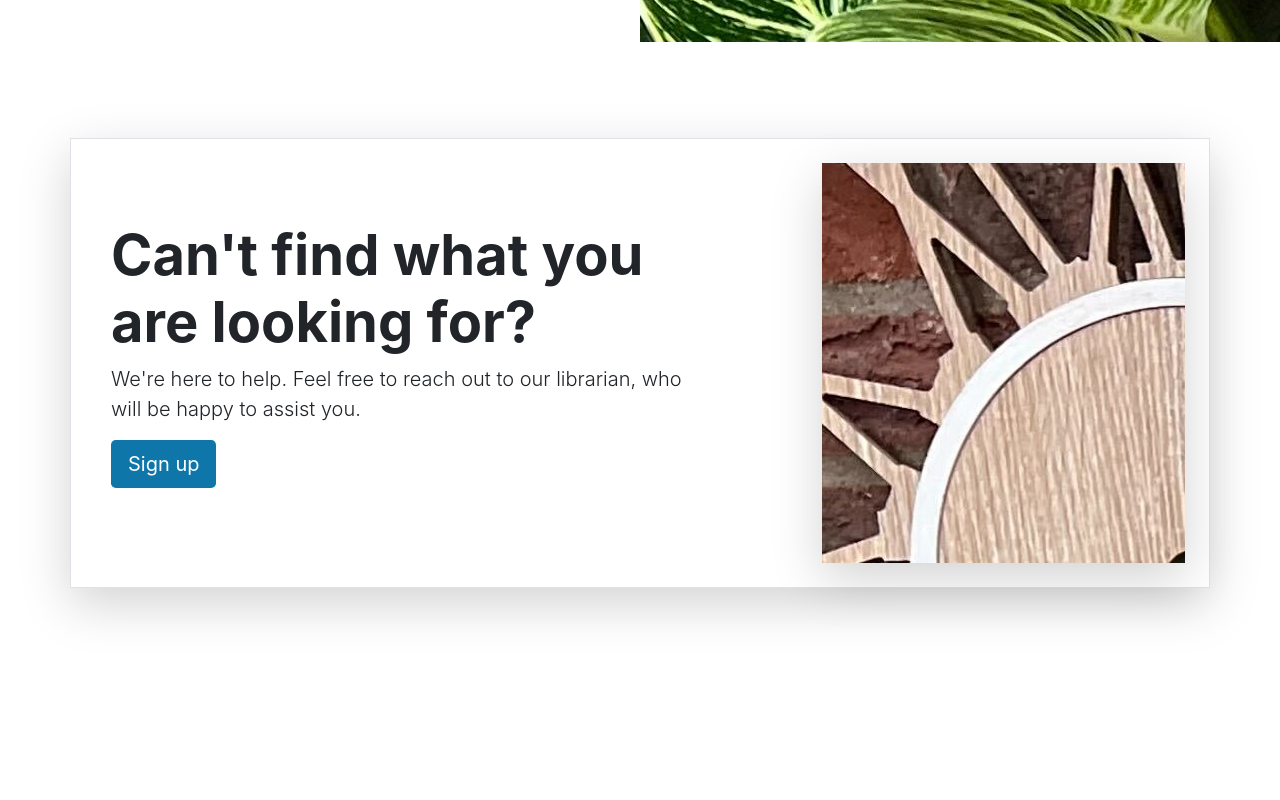
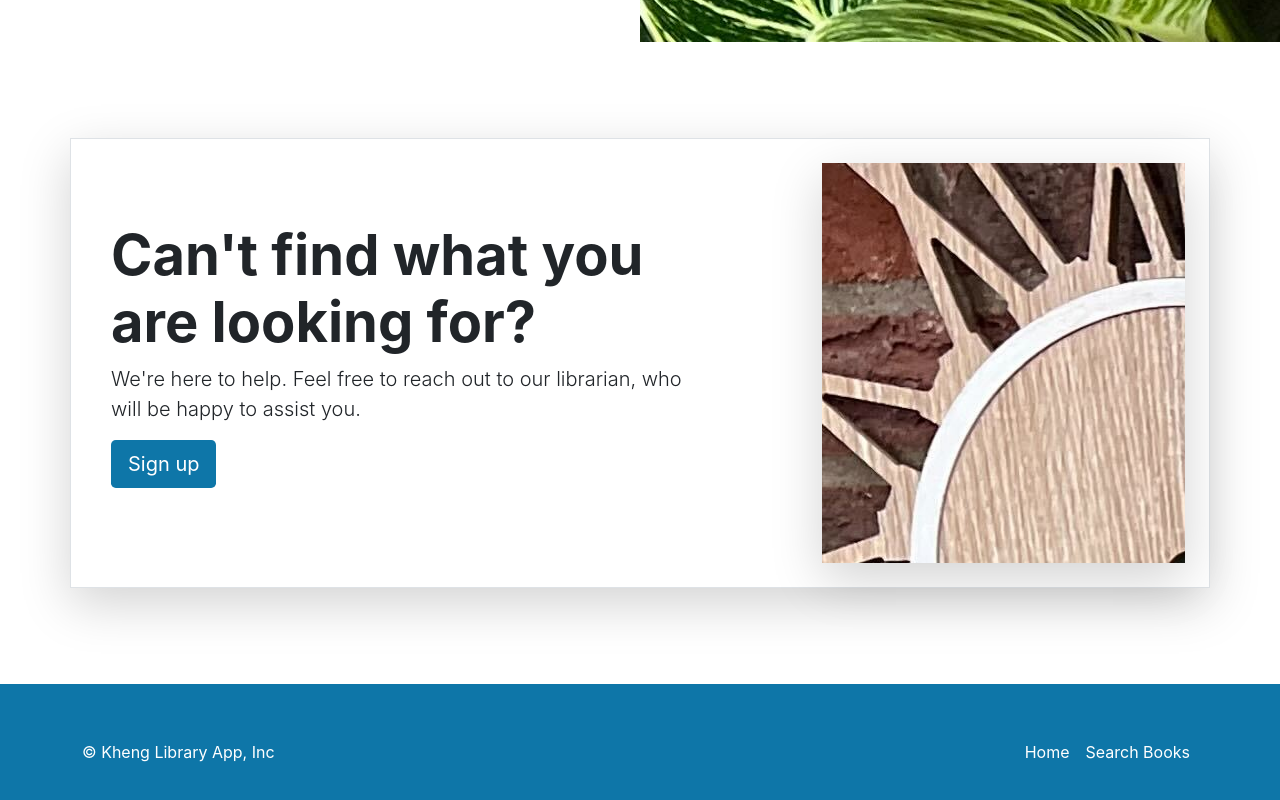
Before and after one commit to Kheng-Uzamaki/library_management, a React (Create React App) app: page / in a window 1280 px wide. Shown: the part 1882-2682 px from the top of the page. Before the commit the page ends 2566 px from the top, so only its background shows below. Built offline with nearby package versions, Linux system fonts and the light colour scheme.

Commit message:
Footer and Cleanup

```diff
--- a/src/App.tsx
+++ b/src/App.tsx
@@ -1,19 +1,15 @@
 import React from 'react';
 import './App.css';
 import Navbar from './Layouts/NavbarAndFooter/Navbar';
-import { ExploreTopBooks } from './Layouts/HomePage/ExploreTopBooks';
-import Carousel from './Layouts/HomePage/Carousel';
-import Hero from './Layouts/HomePage/Hero';
-import LibraryServices from './Layouts/HomePage/LibraryServices';
+import Footer from './Layouts/NavbarAndFooter/Footer';
+import HomePage from './Layouts/HomePage/HomePage';
 
 function App() {
   return (
     <div>
       <Navbar />
-      <ExploreTopBooks />
-      <Carousel />
-      <Hero />
-      <LibraryServices />
+      <HomePage />
+      <Footer/>
     </div>
   );
 }
--- /dev/null
+++ b/src/Layouts/HomePage/HomePage.tsx
@@ -0,0 +1,18 @@
+import React from 'react'
+import { ExploreTopBooks } from './components/ExploreTopBooks';
+import Carousel from './components/Carousel';
+import Hero from './components/Hero';
+import LibraryServices from './components/LibraryServices';
+
+const HomePage = () => {
+  return (
+    <>
+      <ExploreTopBooks />
+      <Carousel />
+      <Hero />
+      <LibraryServices />
+    </>
+  );
+}
+
+export default HomePage
--- a/src/Layouts/HomePage/Carousel.tsx
+++ b/src/Layouts/HomePage/components/Carousel.tsx
@@ -1,5 +1,6 @@
 import React from "react";
 import ReturnBook from "./ReturnBook";
+
 
 const Carousel = () => {
   return (
--- a/src/Layouts/HomePage/ReturnBook.tsx
+++ b/src/Layouts/HomePage/components/ReturnBook.tsx
@@ -5,7 +5,7 @@
     <div className="col-xs-6 col-sm-6 col-md-4 col-lg-3 mb-3">
       <div className="text-center">
         <img
-          src={require("./../../Images/BooksImages/book-luv2code-1000.png")}
+          src={require("./../../../Images/BooksImages/book-luv2code-1000.png")}
           width="151"
           height="233"
           alt="Book"
--- /dev/null
+++ b/src/Layouts/NavbarAndFooter/Footer.tsx
@@ -0,0 +1,26 @@
+import React from 'react'
+
+const Footer = () => {
+  return (
+    <div className="main-color">
+      <footer className="container d-flex flex-wrap justify-content-between align-items-center py-5 main-color">
+        <p className="col-md-4 mb-0 text-white">&copy; Kheng Library App, Inc</p>
+        <ul className='nav navbar-dark col-md-4 justify-content-end'>
+            <li  className='nav-items'>
+                <a href="#" className='nav-link px-2 text-white'>
+                    Home
+                </a>
+            </li>
+            <li  className='nav-items'>
+                <a href="#" className='nav-link px-2 text-white'>
+                    Search Books
+                </a>
+            </li>
+
+        </ul>
+      </footer>
+    </div>
+  );
+}
+
+export default Footer
```
Also changed, not shown: src/Layouts/HomePage/components/ExploreTopBooks.tsx (renamed from src/Layouts/HomePage/ExploreTopBooks.tsx), src/Layouts/HomePage/components/Hero.tsx (renamed from src/Layouts/HomePage/Hero.tsx), src/Layouts/HomePage/components/LibraryServices.tsx (renamed from src/Layouts/HomePage/LibraryServices.tsx).
